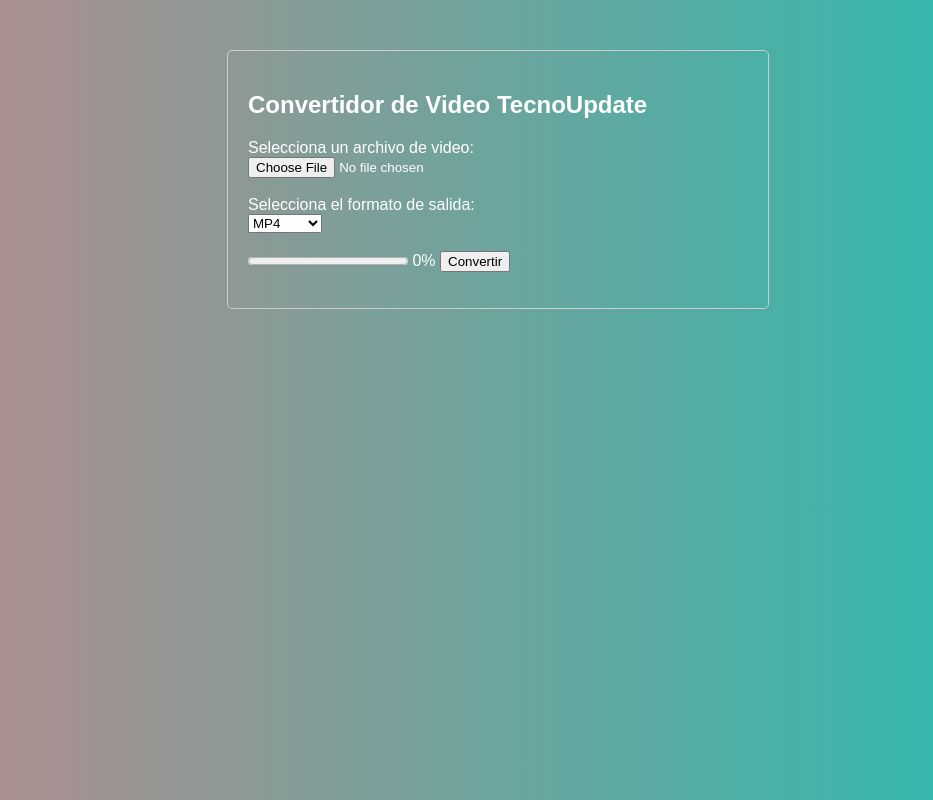
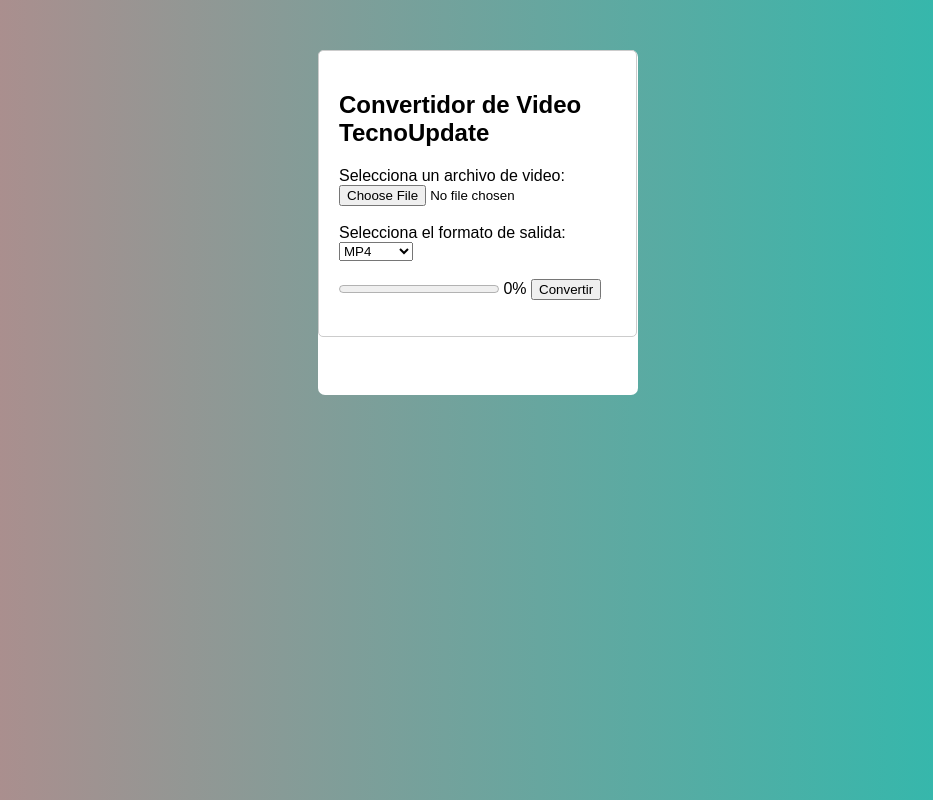
Before and after one commit to LynkRookie/TecnoUpdateConverter.github-io, a plain HTML site: page index.html in a window 1280 px wide. Shown: the whole page, without its empty margins (142-1075 px from the left). Drawn offline with Linux system fonts and the light colour scheme.

Commit message:
Update styles.css

```diff
--- a/styles.css
+++ b/styles.css
@@ -1,10 +1,19 @@
+
 body {
     font-family: Arial, sans-serif;
 }
 .cuerpo{
-    color:white
+    background: white;
+    /* border-right: 102px; */
+    padding: 0px;
+    padding-right:1px;
+    padding-left: 0px;
+    position: relative;
+    margin-left: 460px;
+    margin-right: 500px;
+    border-radius: 7px;
+    margin-bottom: 405px;
 }
-
 .container {
     max-width: 500px;
     margin: 50px auto;
```
